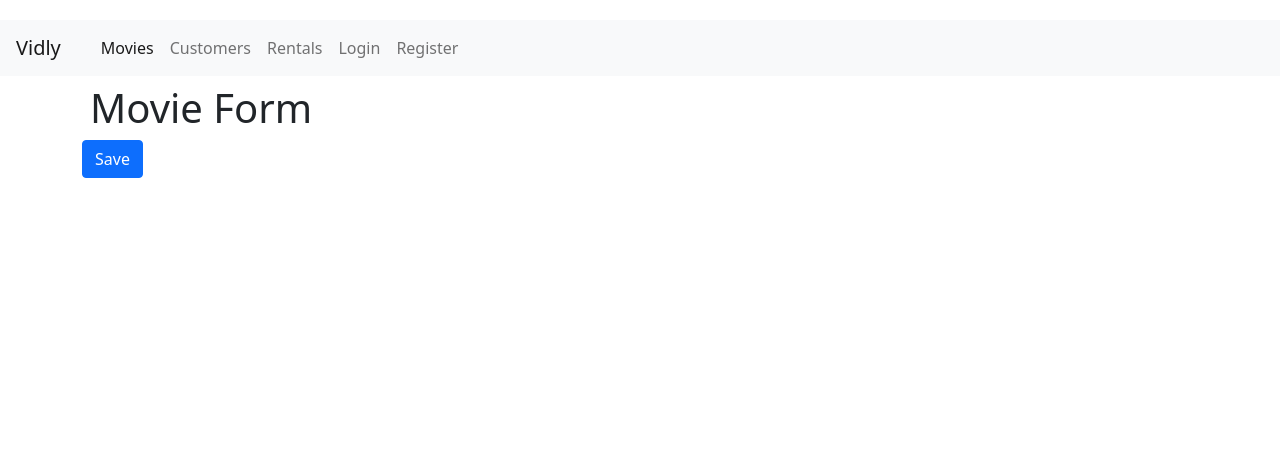
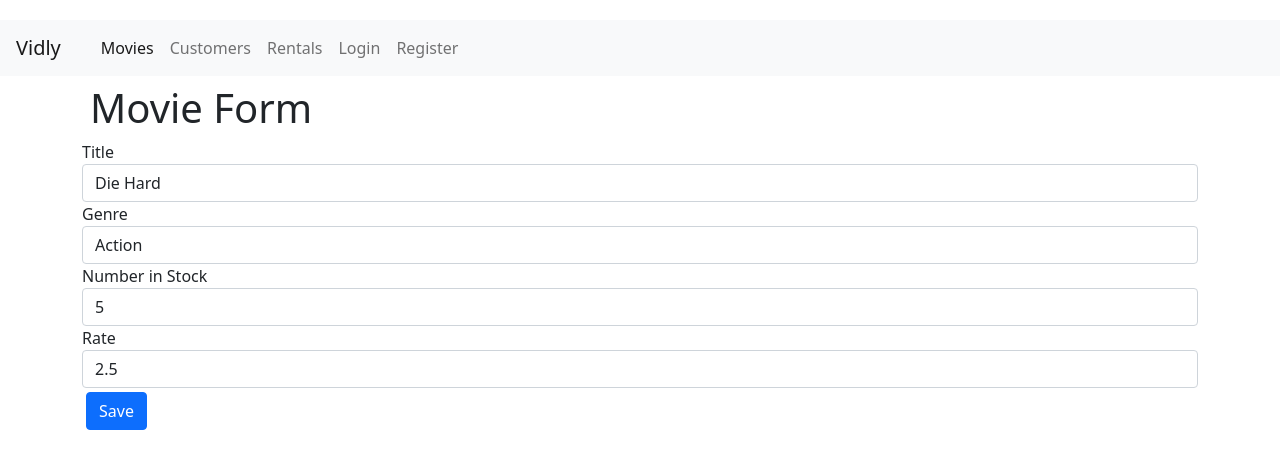
Before and after one commit to Matthew-Heller/Vidly-Learning-Project, a React (Create React App) app: page /movies/5b21ca3eeb7f6fbccd471816 in a window 1280 px wide. Before the commit this address led to /movies/5b21ca3eeb7f6fbccd471816/not-found. Shown: the top 468 px of the page. Built offline with nearby package versions, Linux system fonts and the light colour scheme.

Commit message:
Add feat: finished adding/editing movie list

```diff
--- a/src/Pages/movieForm.jsx
+++ b/src/Pages/movieForm.jsx
@@ -3,7 +3,7 @@ import Joi from "joi-browser";
 import Form from "../components/Common/form";
 import { getGenres } from "../services/fakeGenreService";
 import { saveMovie, getMovie } from "../services/fakeMovieService";
-import { withRouter } from "../components/Common/hocs";
+import { withRouter } from "../utils/hocs";
 
 class MovieForm extends Form {
   state = {
@@ -13,7 +13,7 @@ class MovieForm extends Form {
       numberInStock: "",
       dailyRentalRate: "",
     },
-    genre: [],
+    genres: [],
     errors: {},
   };
 
@@ -41,12 +41,12 @@ class MovieForm extends Form {
     const genres = getGenres();
     this.setState({ genres });
 
-    const movieId = this.props.params._id;
+    const movieId = this.props.params.id;
     console.log(movieId);
     if (movieId === "new") return;
 
     const movie = getMovie(movieId);
-    if (!movie) return this.props.navigate("not-found", { replace: true });
+    if (!movie) return this.props.navigate("/not-found");
 
     this.setState({ data: this.mapToViewModel(movie) });
   }
@@ -62,18 +62,25 @@ class MovieForm extends Form {
   }
 
   doSubmit = () => {
+    console.log(this.state.data);
     saveMovie(this.state.data);
-    this.props.history.push("/movies");
+    this.props.navigate("/movies");
   };
 
   render() {
     return (
       <div>
         <h1 className="m-2">Movie Form</h1>
-        {}
-        <button className="btn btn-primary">Save</button>
+        <form onSubmit={this.handleSubmit}>
+          {this.renderInput("title", "Title")}
+          {this.renderSelect("genreId", "Genre", this.state.genres)}
+          {this.renderInput("numberInStock", "Number in Stock", "number")}
+          {this.renderInput("dailyRentalRate", "Rate")}
+          {this.renderButton("Save")}
+        </form>
       </div>
     );
   }
 }
+
 export default withRouter(MovieForm);
--- a/src/Pages/movies.jsx
+++ b/src/Pages/movies.jsx
@@ -5,15 +5,18 @@ import { paginate } from "../utils/paginate";
 import GenreFilter from "../components/Common/genreFilter";
 import Pagination from "../components/Common/pagination";
 import MoviesTable from "../components/movieTables";
+import SearchBox from "../components/Common/searchBox";
 import _ from "lodash";
 import { Link } from "react-router-dom";
 
 class Movies extends Component {
   state = {
     movies: [],
+    genres: [],
     pageSize: 4,
     currentPage: 1,
-    genres: [],
+    searchQuery: "",
+    selectedGenre: null,
     sortColumn: { path: "title", order: "asc" },
   };
 
@@ -39,9 +42,14 @@ class Movies extends Component {
     this.setState({ currentPage: page });
   };
 
+  handleSearch = (query) => {
+    this.setState({ searchQuery: query, selectedGenre: null, currentPage: 1 });
+  };
+
   handleGenreFilter = (genre) => {
     this.setState({
       selectedGenre: genre,
+      searchQuery: "",
       currentPage: 1,
     });
   };
@@ -56,13 +64,19 @@ class Movies extends Component {
       pageSize,
       currentPage,
       selectedGenre,
+      searchQuery,
       sortColumn,
     } = this.state;
 
-    const filteredMovies =
-      selectedGenre && selectedGenre._id
-        ? allMovies.filter((m) => m.genre._id === selectedGenre._id)
-        : allMovies;
+    let filteredMovies = allMovies;
+    if (searchQuery)
+      filteredMovies = allMovies.filter((m) =>
+        m.title.toLowerCase().startsWith(searchQuery.toLowerCase())
+      );
+    else if (selectedGenre && selectedGenre._id)
+      filteredMovies = allMovies.filter(
+        (m) => m.genre._id === selectedGenre._id
+      );
 
     const sortedMovies = _.orderBy(
       filteredMovies,
@@ -82,6 +96,7 @@ class Movies extends Component {
       genres,
       sortColumn,
       selectedGenre,
+      searchQuery,
     } = this.state;
 
     const { totalCount, data: movies } = this.getPagedData();
@@ -99,10 +114,11 @@ class Movies extends Component {
           <Link
             className="btn btn-primary"
             to="new"
-            style={{ marginBottom: 20 }}
+            style={{ marginBottom: 20, marginTop: 50 }}
           >
             New Movie
           </Link>
+          <SearchBox value={searchQuery} onChange={this.handleSearch} />
           <MoviesTable
             movies={movies}
             onDelete={this.handleDelete}
--- a/src/components/Common/form.jsx
+++ b/src/components/Common/form.jsx
@@ -1,6 +1,7 @@
 import React, { Component } from "react";
 import Joi from "joi-browser";
 import Input from "./input";
+import Select from "./select";
 
 class Form extends Component {
   state = { data: {}, errors: {} };
@@ -59,6 +60,20 @@ class Form extends Component {
     );
   }
 
+  renderSelect(name, label, options) {
+    const { data, errors } = this.state;
+    return (
+      <Select
+        name={name}
+        value={data[name]}
+        label={label}
+        options={options}
+        onChange={this.handleChange}
+        error={errors[name]}
+      />
+    );
+  }
+
   renderButton(label) {
     return (
       <button disabled={this.validate()} className="btn btn-primary m-1">
--- a/src/components/Common/hocs.jsx
+++ /dev/null
@@ -1,16 +0,0 @@
-import React from "react";
-import { useParams, useNavigate } from "react-router-dom";
-
-export function withNavigation(Component) {
-  return (props) => <Component {...props} navigate={useNavigate()} />;
-}
-
-export function withParams(Component) {
-  return (props) => <Component {...props} params={useParams()} />;
-}
-
-export function withRouter(Component) {
-  return (props) => (
-    <Component {...props} navigate={useNavigate()} params={useParams} />
-  );
-}
--- /dev/null
+++ b/src/components/Common/searchBox.jsx
@@ -0,0 +1,16 @@
+import React from "react";
+
+const SearchBox = ({ value, onChange }) => {
+  return (
+    <input
+      type="text"
+      name="query"
+      className="form-control my-3"
+      placeholder="Search.."
+      value={value}
+      onChange={(e) => onChange(e.currentTarget.value)}
+    />
+  );
+};
+
+export default SearchBox;
--- /dev/null
+++ b/src/components/Common/select.jsx
@@ -0,0 +1,20 @@
+import React from "react";
+
+const Select = ({ name, label, options, error, ...rest }) => {
+  return (
+    <div className="form-group">
+      <label htmlFor={name}>{label}</label>
+      <select name={name} id={name} {...rest} className="form-control">
+        <option value="" />
+        {options.map((option) => (
+          <option key={option._id} value={option._id}>
+            {option.name}
+          </option>
+        ))}
+      </select>
+      {error && <div className="alert alert-danger">{error}</div>}
+    </div>
+  );
+};
+
+export default Select;
--- a/src/services/fakeMovieService.js
+++ b/src/services/fakeMovieService.js
@@ -7,64 +7,64 @@ const movies = [
     genre: { _id: "5b21ca3eeb7f6fbccd471818", name: "Action" },
     numberInStock: 6,
     dailyRentalRate: 2.5,
-    publishDate: "2018-01-03T19:04:28.809Z"
+    publishDate: "2018-01-03T19:04:28.809Z",
   },
   {
     _id: "5b21ca3eeb7f6fbccd471816",
     title: "Die Hard",
     genre: { _id: "5b21ca3eeb7f6fbccd471818", name: "Action" },
     numberInStock: 5,
-    dailyRentalRate: 2.5
+    dailyRentalRate: 2.5,
   },
   {
     _id: "5b21ca3eeb7f6fbccd471817",
     title: "Get Out",
     genre: { _id: "5b21ca3eeb7f6fbccd471820", name: "Thriller" },
     numberInStock: 8,
-    dailyRentalRate: 3.5
+    dailyRentalRate: 3.5,
   },
   {
     _id: "5b21ca3eeb7f6fbccd471819",
     title: "Trip to Italy",
     genre: { _id: "5b21ca3eeb7f6fbccd471814", name: "Comedy" },
     numberInStock: 7,
-    dailyRentalRate: 3.5
+    dailyRentalRate: 3.5,
   },
   {
     _id: "5b21ca3eeb7f6fbccd47181a",
     title: "Airplane",
     genre: { _id: "5b21ca3eeb7f6fbccd471814", name: "Comedy" },
     numberInStock: 7,
-    dailyRentalRate: 3.5
+    dailyRentalRate: 3.5,
   },
   {
     _id: "5b21ca3eeb7f6fbccd47181b",
     title: "Wedding Crashers",
     genre: { _id: "5b21ca3eeb7f6fbccd471814", name: "Comedy" },
     numberInStock: 7,
-    dailyRentalRate: 3.5
+    dailyRentalRate: 3.5,
   },
   {
     _id: "5b21ca3eeb7f6fbccd47181e",
     title: "Gone Girl",
     genre: { _id: "5b21ca3eeb7f6fbccd471820", name: "Thriller" },
     numberInStock: 7,
-    dailyRentalRate: 4.5
+    dailyRentalRate: 4.5,
   },
   {
     _id: "5b21ca3eeb7f6fbccd47181f",
     title: "The Sixth Sense",
     genre: { _id: "5b21ca3eeb7f6fbccd471820", name: "Thriller" },
     numberInStock: 4,
-    dailyRentalRate: 3.5
+    dailyRentalRate: 3.5,
   },
   {
     _id: "5b21ca3eeb7f6fbccd471821",
     title: "The Avengers",
     genre: { _id: "5b21ca3eeb7f6fbccd471818", name: "Action" },
     numberInStock: 7,
-    dailyRentalRate: 3.5
-  }
+    dailyRentalRate: 3.5,
+  },
 ];
 
 export function getMovies() {
@@ -72,18 +72,18 @@ export function getMovies() {
 }
 
 export function getMovie(id) {
-  return movies.find(m => m._id === id);
+  return movies.find((m) => m._id === id);
 }
 
 export function saveMovie(movie) {
-  let movieInDb = movies.find(m => m._id === movie._id) || {};
-  movieInDb.name = movie.name;
-  movieInDb.genre = genresAPI.genres.find(g => g._id === movie.genreId);
+  let movieInDb = movies.find((m) => m._id === movie._id) || {};
+  movieInDb.title = movie.title;
+  movieInDb.genre = genresAPI.genres.find((g) => g._id === movie.genreId);
   movieInDb.numberInStock = movie.numberInStock;
   movieInDb.dailyRentalRate = movie.dailyRentalRate;
 
   if (!movieInDb._id) {
-    movieInDb._id = Date.now();
+    movieInDb._id = Date.now().toString();
     movies.push(movieInDb);
   }
 
@@ -91,7 +91,7 @@ export function saveMovie(movie) {
 }
 
 export function deleteMovie(id) {
-  let movieInDb = movies.find(m => m._id === id);
+  let movieInDb = movies.find((m) => m._id === id);
   movies.splice(movies.indexOf(movieInDb), 1);
   return movieInDb;
 }
--- /dev/null
+++ b/src/utils/hocs.js
@@ -0,0 +1,8 @@
+import React from "react";
+import { useNavigate, useParams } from "react-router-dom";
+
+export function withRouter(Component) {
+  return (props) => (
+    <Component {...props} params={useParams()} navigate={useNavigate()} />
+  );
+}
```
Also changed, not shown: 1 other file (tests, documents, lock files or other folders).
